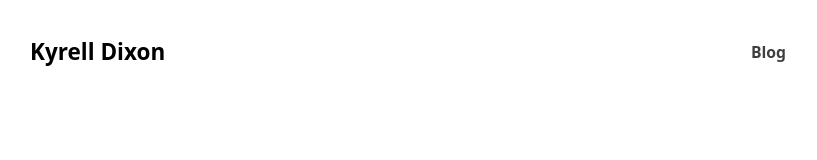
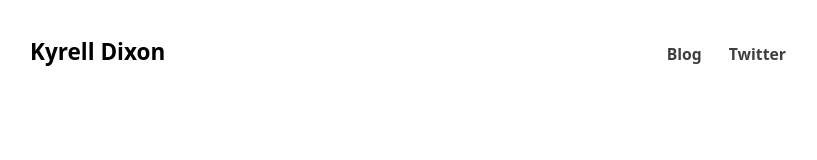
Before and after one commit to kyrelldixon/kyrelldixon.com, a Next.js app: page /coaching in a window 1280 px wide. Shown: the top 160 px of the page, without its empty margins (232-1049 px from the left). Built offline with nearby package versions, Linux system fonts and the light colour scheme; a web font is replaced by a local one; what @tailwindcss/typography would draw is missing.

Commit message:
feat: Add Twitter to nav and clean up

```diff
--- a/components/header.js
+++ b/components/header.js
@@ -1,34 +1,50 @@
 import Link from "next/link";
 import { useRouter } from "next/router";
 
-export default function Header({ navLinks }) {
+const navItems = [{ title: "Blog", href: "/", icon: "blog" }];
+
+export default function Header() {
   const router = useRouter();
 
   return (
     <header className="inset-x-0 top-0 z-10 py-8">
-      <div className="flex items-center justify-between max-w-2xl mx-auto">
+      <div className="flex items-baseline justify-between max-w-2xl mx-auto">
         <Link href="/">
-          <a title="Go to Homepage">
-            <h1 className="text-xl font-bold">Kyrell Dixon</h1>
+          <a className="text-xl font-bold" title="Go to Homepage">
+            Kyrell Dixon
           </a>
         </Link>
-        <nav>
-          <ul className="flex space-x-6 text-sm font-semibold">
-            {navLinks.map(({ title, href }, i) => (
-              <li
-                className={`transition duration-200 ease-in-out ${
-                  router.pathname === href ? "" : "opacity-75 hover:opacity-100"
-                }`}
-                key={i}
-              >
-                <Link href={href}>
-                  <a>{title}</a>
-                </Link>
-              </li>
-            ))}
-          </ul>
-        </nav>
+        <Nav navItems={navItems} />
       </div>
     </header>
   );
 }
+
+function Nav({ navItems }) {
+  return (
+    <nav>
+      <ul className="flex space-x-6 text-sm font-semibold">
+        {navItems.map(({ title, href }) => (
+          <NavItem key={href}>
+            <Link href={href}>
+              <a>{title}</a>
+            </Link>
+          </NavItem>
+        ))}
+        <NavItem>
+          <a href="https://twitter.com/kyrelldixon" target="_blank">
+            Twitter
+          </a>
+        </NavItem>
+      </ul>
+    </nav>
+  );
+}
+
+function NavItem({ children }) {
+  return (
+    <li className="transition duration-200 ease-in-out opacity-75 hover:opacity-100">
+      {children}
+    </li>
+  );
+}
--- a/components/page-layout.js
+++ b/components/page-layout.js
@@ -1,15 +1,12 @@
 import Header from "./header";
 import Alert from "./alert";
-import MobileNav from "./mobile-nav";
 import Footer from "./footer";
-
-const navLinks = [{ title: "Blog", href: "/", icon: "blog" }];
 
 export default function PageLayout({ children, preview = false }) {
   return (
     <div className="px-8 pb-12 md:pb-0">
       {preview && <Alert preview={preview} />}
-      <Header navLinks={navLinks} />
+      <Header />
       {children}
       <Footer />
     </div>
```
